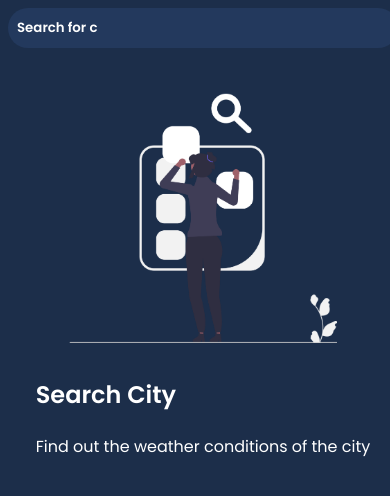
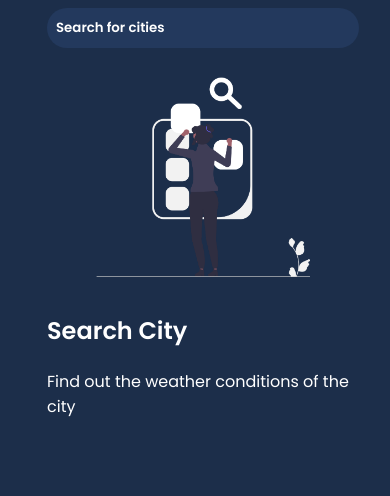
Before and after one commit to Tunmibabs/weather-app, a plain HTML site: page index.html in a window 390 px wide. Drawn offline with nearby package versions, Linux system fonts and the light colour scheme.

Commit message:
media queries for small screens(phones)

```diff
--- a/index.css
+++ b/index.css
@@ -64,8 +64,6 @@ body {
   align-items: center;
   gap: 6px;
 }
-.current-date-txt {
-}
 .weather-summary-container {
   display: flex;
   justify-content: space-between;
@@ -125,14 +123,72 @@ body {
 }
 
 /* MESSAGE */
-.section-message{
+.section-message {
+  display: flex;
+  flex-direction: column;
+  align-items: center;
+  gap: 15px;
+  margin-top: 5%;
+}
+.section-message img {
+  height: 250px;
+  width: fit-content;
+}
+
+@media (max-width: 500px){
+  .container {
+    display: flex;
+    justify-content: center;
+    align-items: center;
+  }
+  .cityInput {
+    background-color: #23395d;
+    width: 80%;
+    padding: 10px 120px;
+    padding-left: 9px;
+    border-radius: 99px;
+    color: white;
+    outline: none;
+    margin-bottom: 25px;
+  }
+  .cityInput::placeholder {
+    color: white;
+  }
+  .section-message {
     display: flex;
     flex-direction: column;
     align-items: center;
-    gap: 15px;
-    margin-top: 5%;
+    gap: 1rem;
+    margin-top: 1%;
+    width: 80%;
+    height: 100%;
+  }
+  .section-message img {
+    height: 200px;
+    width: fit-content;
+  }
+  .weather-info {
+  /* border: solid; */
+  display: flex;
+  flex-direction: column;
+  gap: 0px;
+  width: 70%;
+  background-color: #23395d;
+  border-radius: 7px;
+  padding: 0 6px;
+  /* margin-bottom: 2%; */
 }
-.section-message img{
-    height: 250px;
-    width: fit-content;
 }
+@media (max-width: 500px){
+  .weather-info {
+  /* border: solid; */
+  display: flex;
+  flex-direction: column;
+  gap: 0px;
+  width: 85%;
+  background-color: #23395d;
+  border-radius: 7px;
+  padding: 0 4px;
+  /* margin-bottom: 2%; */
+}
+}
--- a/script.js
+++ b/script.js
@@ -86,7 +86,7 @@ async function updateForecastInfo(city) {
   const timeTaken = "12:00:00";
   const todayDate = new Date().toISOString().split("T")[0];
 
-  forecastItemsContainer.innerHTML = ""
+  forecastItemsContainer.innerHTML = "";
   forecastsData.list.forEach((forecastWeather) => {
     if (
       forecastWeather.dt_txt.includes(timeTaken) &&
```
